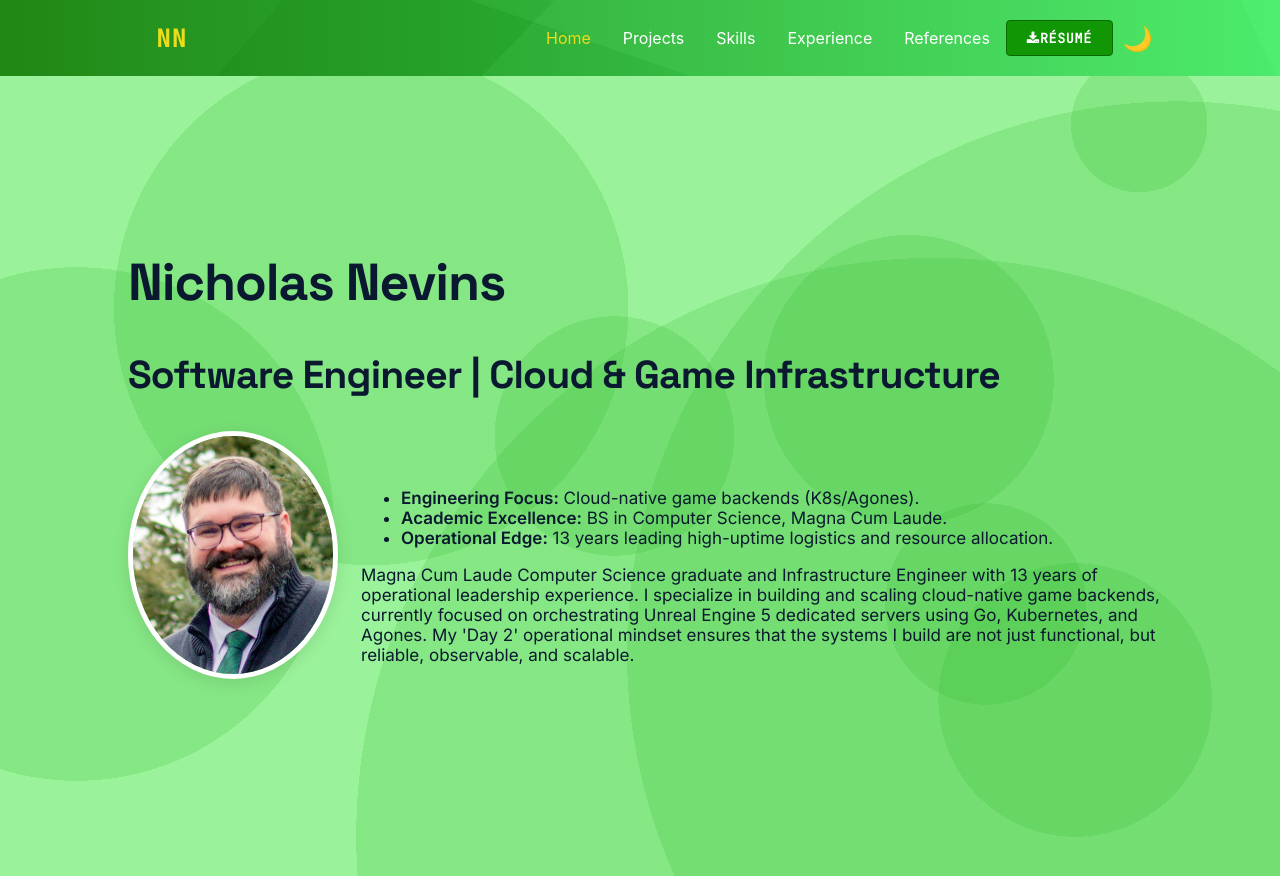
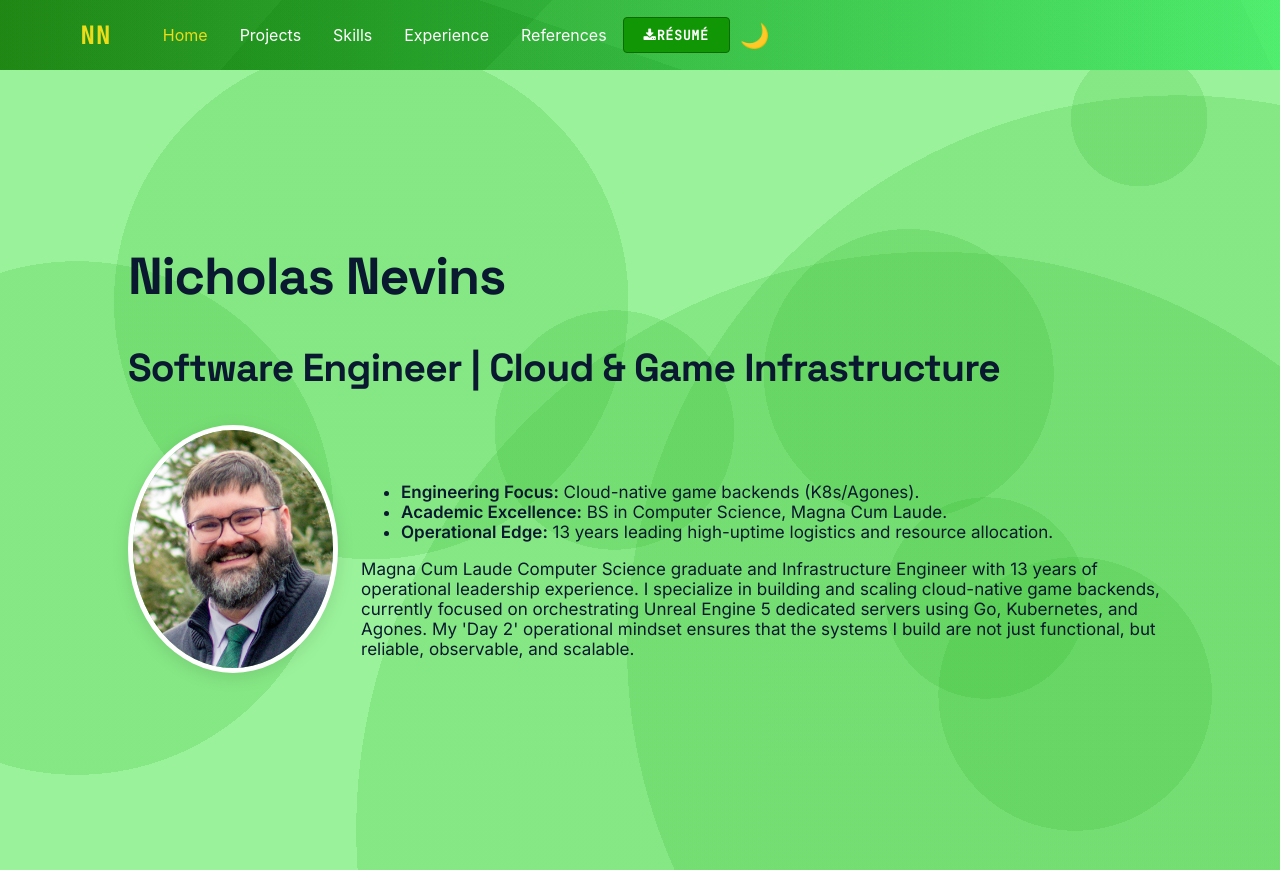
Before and after one commit to NevinsN/professional_portfolio, a React (Create React App) app in the folder professional_portfolio/: page /home in a window 1280 px wide. Built offline with nearby package versions, Linux system fonts and the light colour scheme.

Commit message:
Update NavbarElements.js

```diff
--- a/professional_portfolio/src/Components/Navbar/NavbarElements.js
+++ b/professional_portfolio/src/Components/Navbar/NavbarElements.js
@@ -7,9 +7,10 @@ export const Nav = styled.nav`
     background-image: linear-gradient(134deg, rgba(0, 0, 0, 0.04) 0%, rgba(0, 0, 0, 0.04) 41%,rgba(188, 188, 188, 0.04) 41%, rgba(188, 188, 188, 0.04) 100%),linear-gradient(19deg, rgba(41, 41, 41, 0.04) 0%, rgba(41, 41, 41, 0.04) 46%,rgba(233, 233, 233, 0.04) 46%, rgba(233, 233, 233, 0.04) 100%),linear-gradient(65deg, rgba(24, 24, 24, 0.04) 0%, rgba(24, 24, 24, 0.04) 97%,rgba(108, 108, 108, 0.04) 97%, rgba(108, 108, 108, 0.04) 100%),linear-gradient(311deg, rgba(58, 58, 58, 0.04) 0%, rgba(58, 58, 58, 0.04) 79%,rgba(220, 220, 220, 0.04) 79%, rgba(220, 220, 220, 0.04) 100%),linear-gradient(90deg, rgb(25, 147, 13),rgb(68, 253, 105));
     height: 70px;
     display: flex;
-    justify-content: space-between;
-    padding: 0.2rem calc((100vw - 1000px) / 2);
-    z-index: 12;
+    justify-content: flex-start;
+    align-items: center;
+    padding: 0 5%;
+    gap: 20px;
 `;
 
 export const NavLink = styled(Link)`
```
